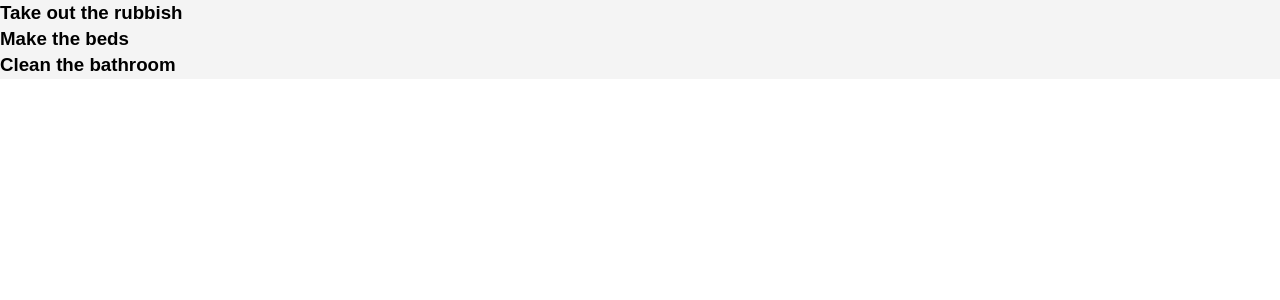
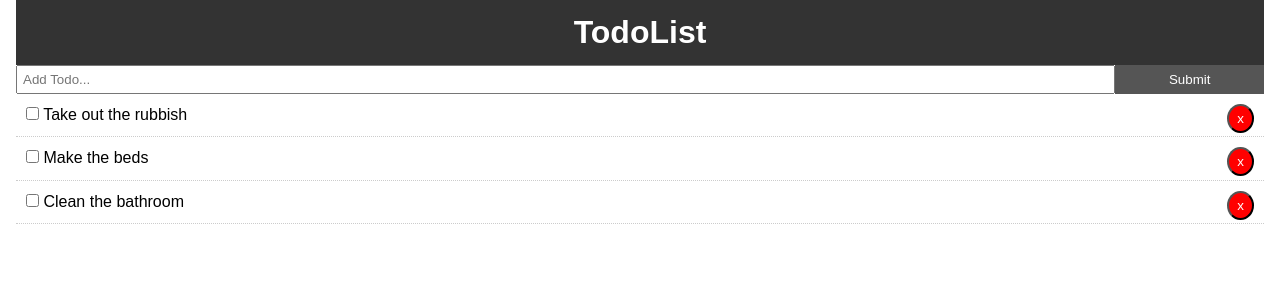
Before and after one commit to catcstevens/to-do-app, a React (Create React App) app: page / in a window 1280 px wide. Shown: the top 300 px of the page. Built offline with nearby package versions, Linux system fonts and the light colour scheme.

Commit message:
added delete buttons to todos and add items input bar

```diff
--- a/src/App.css
+++ b/src/App.css
@@ -13,3 +13,20 @@
   color: #333;
   text-decoration: none;
 }
+
+.container {
+  padding: 0 1rem;
+}
+
+.btn {
+  display: inline-block;
+  border: none;
+  background: #555;
+  color: #fff;
+  padding: 7px 20px;
+  cursor: pointer;
+}
+
+.btn:hover {
+  background: #666;
+}
--- a/src/App.js
+++ b/src/App.js
@@ -1,5 +1,7 @@
 import React, { Component } from 'react';
+import Header from './components/layout/Header';
 import Todos from './components/Todos';
+import AddTodo from './components/AddTodo';
 
 
 import './App.css';
@@ -25,10 +27,28 @@
   ]
 }
 
+//toggle complete
+markComplete = (id) => {
+  this.setState({todos: this.state.todos.map(todo => {
+    if(todo.id === id) {
+      todo.completed = !todo.completed
+    }
+    return todo;
+  }) });
+}
+
+//Delete Todo
+delTodo = (id) => {
+  this.setState({ todos: [...this.state.todos.filter(todo => todo.id !==id)] });
+}
   render() {
     return (
       <div className="App">
-       <Todos todos={this.state.todos} />
+        <div className="container">
+        <Header />
+        <AddTodo />
+        <Todos todos={this.state.todos} markComplete={this.markComplete} delTodo={this.delTodo} />
+        </div>
       </div>
     );
   }
--- /dev/null
+++ b/src/components/AddTodo.js
@@ -0,0 +1,24 @@
+import React, { Component } from 'react'
+
+export class AddTodo extends Component {
+    render() {
+        return (
+            <form style={{ display: 'flex' }}>
+                <input
+                 type="text"
+                 name="title"
+                 style={{ flex: '10', padding: '5px'}}
+                 placeholder="Add Todo..."
+                 />
+                 <input
+                 type="submit"
+                 value="Submit"
+                     className="btn"
+                     style={{flex: '1'}}
+                 />
+            </form>
+        )
+    }
+}
+
+export default AddTodo
--- a/src/components/TodoItem.js
+++ b/src/components/TodoItem.js
@@ -2,10 +2,25 @@
 import PropTypes from 'prop-types';
 
 export class TodoItem extends Component {
+    getStyle = () => {
+        return {
+            background: 'f4f4f4',
+            padding: '10px',
+            borderBottom: '1px #ccc dotted',
+            textDecoration: this.props.todo.completed ? 'line-through' : 'none'
+        }
+}
+
     render() {
+        const { id, title } = this.props.todo;
         return (
-            <div style={itemStyle}>
-               <h3>{ this.props.todo.title }</h3>
+            <div style={this.getStyle()}>
+            <p>
+             <input type="checkbox" onChange={this.props.markComplete.bind
+             (this, id)} /> {' '}
+                { title }
+                <button onClick={this.props.delTodo.bind(this, id)} style={btnStyle}>x</button>
+            </p>
             </div>
         )
     }
@@ -14,11 +29,15 @@
 TodoItem.propTypes = {
     todo: PropTypes.object.isRequired
 }
+const btnStyle = {
+    background: '#ff0000',
+    color: '#fff',
+    padding: '5px 8px',
+    borderRadius: '50%',
+    cursor: 'pointer',
+    float: 'right'
 
-const itemStyle = {
-    backgroundColor: '#f4f4f4'
 }
 
 
-
 export default TodoItem
--- a/src/components/Todos.js
+++ b/src/components/Todos.js
@@ -6,7 +6,7 @@
 class Todos extends Component {
   render() {
     return this.props.todos.map((todo) => (
-       <TodoItem key={todo.id} todo={todo} />
+       <TodoItem key={todo.id} todo={todo} markComplete={this.props.markComplete} delTodo={this.props.delTodo} />
     ));
   }
 }
--- /dev/null
+++ b/src/components/layout/Header.js
@@ -0,0 +1,16 @@
+import React from 'react';
+
+function Header() {
+    return (
+        <header style={headerStyle}>
+            <h1>TodoList</h1>
+        </header>
+    )
+}
+const headerStyle = {
+    background: '#333',
+    color: '#fff',
+    textAlign: 'center',
+    padding: '10px'
+}
+export default Header;
```
